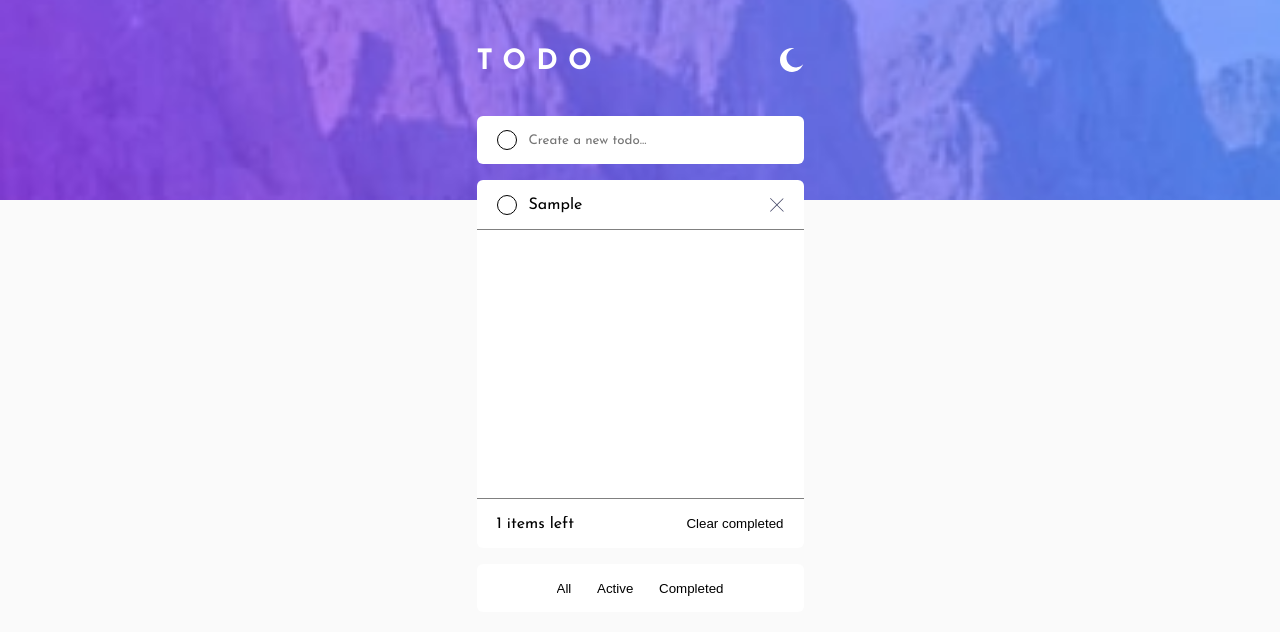
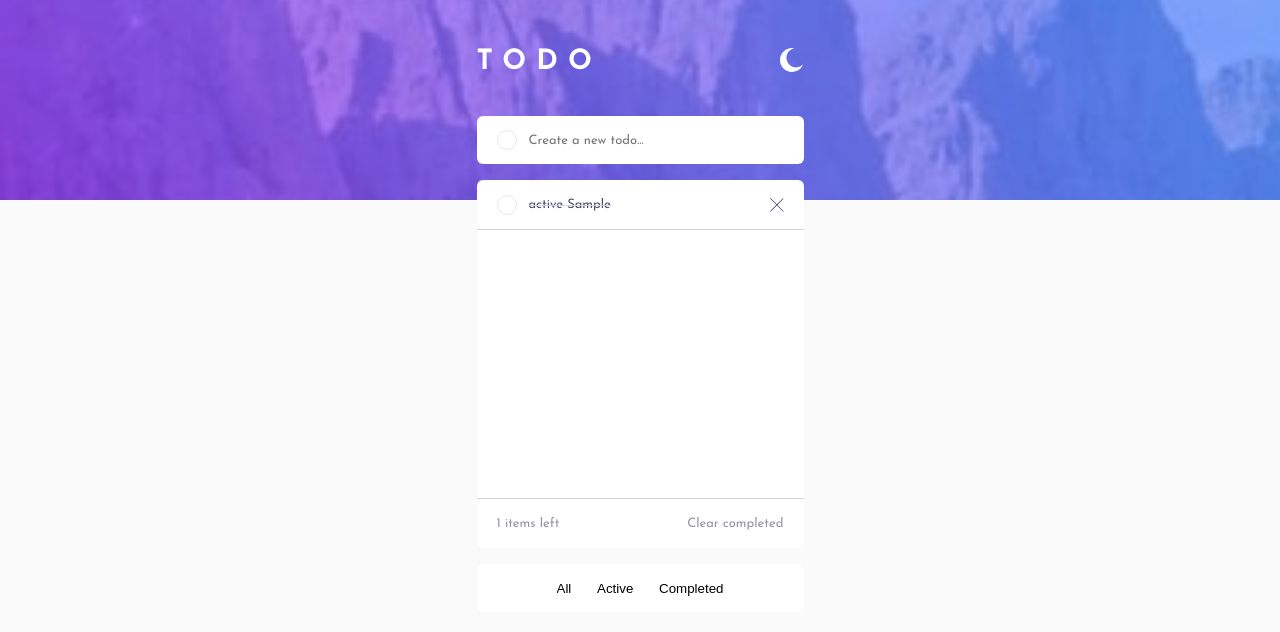
Before and after one commit to marinVcq/todo-app, a React (Create React App) app: page / in a window 1280 px wide. Both pictures are taken after typing "Sample" into the empty fields and a click on the button 506 px from the left and 140 px from the top of the page. Shown: the top 632 px of the page. Built offline with nearby package versions, Linux system fonts and the light colour scheme.

Commit message:
[style] add theme variable to styled components + [feat] add action SET_COMPLETED to Todo Reducer

```diff
--- a/src/abstract/theme.js
+++ b/src/abstract/theme.js
@@ -5,8 +5,10 @@ export const light = {
 	mainBackground: COLORS.veryLightGray,
 	todoContainerBackground: COLORS.veryLightGrayishBlue,
 	todoContainerShadow: COLORS.lightGrayishBlue,
-	textSoft: COLORS.darkGrayishBlue,
+	textSoft: COLORS.veryLightGrayishBlue,
 	text: COLORS.veryDarkGrayishBlue,
+	textCompleted: COLORS.lightGrayishBlue1,
+	buttonCompleted: COLORS.veryLightGrayishBlue
 };
 
 export const dark = {
--- a/src/components/Input.js
+++ b/src/components/Input.js
@@ -1,12 +1,25 @@
 import React from 'react';
+import styled, {ThemeProvider} from "styled-components/macro";
 
-function Input({onSubmit, value, onChange}) {
+function Input({handleSubmit, todo, handleChange, handleCompleted}) {
 	return (
-	    <form onSubmit={onSubmit} className="input">
-	      <button className="round-btn"></button>
-	      <input type='text' value={value} onChange={onChange} placeholder="Create a new todo..." />
+	    <form onSubmit={handleSubmit} className="input">
+	      <SubButtonDiv className="round-btn"></SubButtonDiv>
+	      <InputDiv type='text' value={todo} onChange={handleChange} placeholder="Create a new todo..." />
 	    </form>
 	);
 };
 
+const SubButtonDiv = styled.button`
+  border-color: ${(props) => props.theme.textSoft};
+`
+
+const InputDiv = styled.input`
+	color: ${(props) => props.theme.textSoft};
+	&:focus {
+		color: ${(props) => props.theme.text};
+		font-weight: bold;
+	}
+`
+
 export default Input;
--- a/src/components/Todo.js
+++ b/src/components/Todo.js
@@ -1,9 +1,27 @@
 import React from 'react';
+import styled, {ThemeProvider} from "styled-components/macro";
 
-function Todo(todo) {
-	return (
-		<li className="todoItem">{todo.content}</li>
-	);
+function Todo({todo, handleCompleted}) {
+
+  return (
+  	<div className="todoItem">
+
+  		<CompletedButtonDiv todo={todo} className={todo.status === "completed" ? "round-btn completed" : "round-btn"} onClick={(event) => handleCompleted(todo.id,event)}>
+  			<div className="icon-check"></div>
+  		</CompletedButtonDiv>
+
+  		<TodoP todo={todo} >{todo.status + ' ' + todo.content}</TodoP>
+
+  		<button className="remove-todo-btn"></button>
+  	</div>)
 };
 
+const TodoP = styled.p`
+	color: ${(props) => props.todo.status === "completed" ? (props) => props.theme.textCompleted : (props) => props.theme.text};
+`
+
+const CompletedButtonDiv = styled.button`
+  	border-color: ${(props) => props.theme.buttonCompleted};
+`
+
 export default Todo;
--- a/src/components/TodoList.js
+++ b/src/components/TodoList.js
@@ -1,18 +1,11 @@
 import React from 'react';
+import Todo from './Todo';
 
-function TodoList({todos}) {
+function TodoList({todos, handleCompleted}) {
 	return (
       <ol className="todoList">
         {todos.map(todo => {
-          return (
-          	<li className="todoItem" key={todo.id}>
-
-          		<button className="round-btn"></button>
-
-          		<p>{todo.content}</p>
-
-          		<button className="remove-todo-btn"></button>
-          	</li>)
+          return <Todo todo={todo} handleCompleted={handleCompleted} key={todo.id}/>
         })}
       </ol>
 	);
--- a/src/components/Todos.js
+++ b/src/components/Todos.js
@@ -11,7 +11,7 @@ import TodoList from './TodoList';
 
 
 
-function Todos({todos, addTodo}) {
+function Todos({todos, addTodo, setCompleted}) {
 
   /* State */
   const [todo, setTodo] = useState('');
@@ -39,6 +39,12 @@ function Todos({todos, addTodo}) {
     setTodo('');
   }
 
+  const handleCompleted = (id,e) => {
+    e.preventDefault();
+    console.log('set completed !');
+    setCompleted(id);
+  }
+
   /* View */
   return (
     <>
@@ -48,11 +54,11 @@ function Todos({todos, addTodo}) {
 
         <Header/>
 
-        <Input onSubmit={submitTodo} onChange={handleChange} value={todo} />
+        <Input handleSubmit={submitTodo} handleChange={handleChange} handleCompleted={handleCompleted} todo={todo} />
 
         <div className="todoListContainer">
 
-          <TodoList todos={todos}/>
+          <TodoList todos={todos} handleCompleted={handleCompleted}/>
 
           <div className="todoInfo">
             <p className="itemsLeft">{todos.length} items left</p>
--- a/src/container/Todos.js
+++ b/src/container/Todos.js
@@ -12,6 +12,10 @@ const mapDispatchToProps = dispatch => {
 		addTodo: value => dispatch({
 			type: 'ADD_TODO',
 			payload: value
+		}),
+		setCompleted: value => dispatch({
+			type: 'SET_COMPLETED',
+			payload: value
 		})
 	};
 };
--- a/src/css/style.css
+++ b/src/css/style.css
@@ -34,7 +34,7 @@ body {
   margin: 0;
   padding: 0;
   font-family: "Josefin Sans";
-  font-size: 1.6rem;
+  font-size: 1.8rem;
   display: flex;
   flex-direction: column;
   justify-content: flex-start;
@@ -83,20 +83,33 @@ body {
   padding-left: 2rem; }
   .input input {
     font-family: "Josefin Sans";
-    height: 100%;
     border: none;
+    font-size: 1.3rem;
     flex-grow: 1; }
     .input input:focus {
       outline: none; }
 
 .round-btn {
+  display: flex;
+  flex-direction: row;
+  justify-content: center;
+  align-items: center;
   border-radius: 50%;
   width: 2rem;
   height: 2rem;
-  background: transparent;
   border: 0.1rem solid black;
   margin-right: 1.2rem;
-  cursor: pointer; }
+  cursor: pointer;
+  background: transparent; }
+
+.completed {
+  background: linear-gradient(135deg, #57ddff, #c058f3); }
+  .completed .icon-check {
+    width: 1rem;
+    height: 1rem;
+    background-image: url("../assets/images/icon-check.svg");
+    background-position: center;
+    background-repeat: no-repeat; }
 
 .image-background {
   position: absolute;
@@ -130,8 +143,14 @@ body {
   justify-content: space-between;
   align-items: center;
   padding: 0 2rem 0 2rem;
-  border-top: 1px solid grey; }
+  border-top: 0.1rem solid #d2d3db; }
+  .todoInfo .itemsLeft {
+    color: #9394a5;
+    font-size: 1.3rem; }
   .todoInfo button {
+    color: #9394a5;
+    font-size: 1.3rem;
+    font-family: "Josefin Sans";
     border: none;
     background: transparent; }
 
@@ -141,19 +160,36 @@ body {
 .todoItem {
   display: flex;
   flex-direction: row;
-  justify-content: space-between;
+  justify-content: flex-start;
   align-items: center;
   width: 100%;
   min-height: 5rem;
   padding: 0 2rem 0 2rem;
-  border-bottom: 0.1rem solid grey; }
+  border-bottom: 0.1rem solid #d2d3db; }
   .todoItem p {
-    width: 24.1rem;
-    padding-right: 1rem;
+    max-width: 24.1rem;
     text-align: start;
-    font-weight: 400;
+    font-size: 1.3rem;
+    font-weight: regular;
     overflow-wrap: break-word; }
+    .todoItem p:after {
+      content: "";
+      position: absolute;
+      top: 0;
+      left: 0;
+      right: 0;
+      bottom: 0;
+      width: 100%;
+      height: 50%;
+      border-bottom: 0.1rem solid #d2d3db; }
   .todoItem .remove-todo-btn {
+    position: absolute;
+    top: 50%;
+    left: 100;
+    right: 0;
+    bottom: 0;
+    transform: translateY(-50%);
+    margin-right: 2rem;
     width: 1.4rem;
     height: 1.4rem;
     background-image: url("../assets/images/icon-cross.svg");
--- a/src/sass/style.sass
+++ b/src/sass/style.sass
@@ -7,7 +7,7 @@
 	margin: 0
 	padding: 0
 	font-family: "Josefin Sans"
-	font-size: 1.6rem
+	font-size: 1.8rem
 	@include flexbox(column, flex-start, center)
 
 .header
@@ -46,20 +46,30 @@
 
 	input
 		font-family: 'Josefin Sans'
-		height: 100%
 		border: none
+		font-size: 1.3rem
 		flex-grow: 1
 
 		&:focus
 			outline: none
 
 .round-btn
+	@include flexbox(row,center,center)
 	border-radius: 50%
 	@include width-height(2rem,2rem)
-	background: transparent
 	border: 0.1rem solid black
 	margin-right: 1.2rem
 	cursor: pointer
+	background: transparent
+
+.completed
+	background: linear-gradient(135deg, hsl(192, 100%, 67%),hsl(280, 87%, 65%))
+
+	.icon-check
+		@include width-height(1rem,1rem)
+		background-image: url('../assets/images/icon-check.svg')
+		background-position: center
+		background-repeat: no-repeat
 
 .image-background
 	@include set-position(absolute,0,0)
@@ -81,9 +91,16 @@
 	@include width-height(100%, 5rem)
 	@include flexbox(row, space-between, center)
 	padding: 0 2rem 0 2rem
-	border-top: 1px solid grey
+	border-top: 0.1rem solid hsl(233, 11%, 84%)
+
+	.itemsLeft
+		color: hsl(236, 9%, 61%)
+		font-size: 1.3rem
 
 	button
+		color: hsl(236, 9%, 61%)
+		font-size: 1.3rem
+		font-family: 'Josefin Sans'
 		border: none
 		background: transparent
 
@@ -91,20 +108,28 @@
 	width: 100%
 
 .todoItem
-	@include flexbox(row, space-between, center)
+	@include flexbox(row, flex-start, center)
 	width: 100%
 	min-height: 5rem
 	padding: 0 2rem 0 2rem
-	border-bottom: 0.1rem solid grey
-
+	border-bottom: 0.1rem solid hsl(233, 11%, 84%)
 	p
-		width: 24.1rem
-		padding-right: 1rem
+		max-width: 24.1rem
 		text-align: start
-		font-weight: 400
+		font-size: 1.3rem
+		font-weight: regular
 		overflow-wrap: break-word
 
+		&:after
+			content: ""
+			@include set-position(absolute,0,0)
+			@include width-height(100%,50%)
+			border-bottom: 0.1rem solid hsl(233, 11%, 84%)
+
 	.remove-todo-btn
+		@include set-position(absolute, 50%,100)
+		transform: translateY(-50%)
+		margin-right: 2rem
 		@include width-height(1.4rem, 1.4rem)
 		background-image: url('../assets/images/icon-cross.svg')
 		background-position: center
--- a/src/store.js
+++ b/src/store.js
@@ -14,6 +14,18 @@ const todoReducer = (state = defaultState, action = {}) => {
                 	action.payload
                 ]
             };
+        case 'SET_COMPLETED':
+            /* Find the concerned item in todos array */
+            const item = state.todos.find(todo => todo.id === action.payload);
+
+            /* Return an object with non concerned item + item with new state completed */
+            return {
+                ...state,
+                todos:[
+                    ...state.todos.filter(todo => todo.id !== action.payload),
+                    {...item, status: "completed"}
+                ],
+            }
 
         default:
             return state;
```
Also changed, not shown: src/css/style.min.css.
